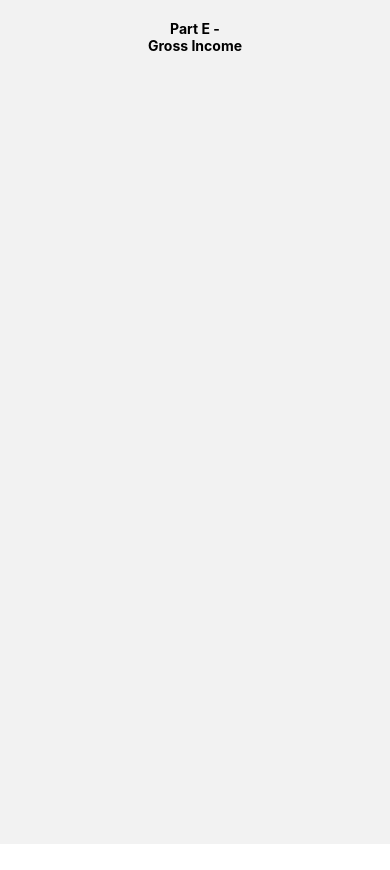
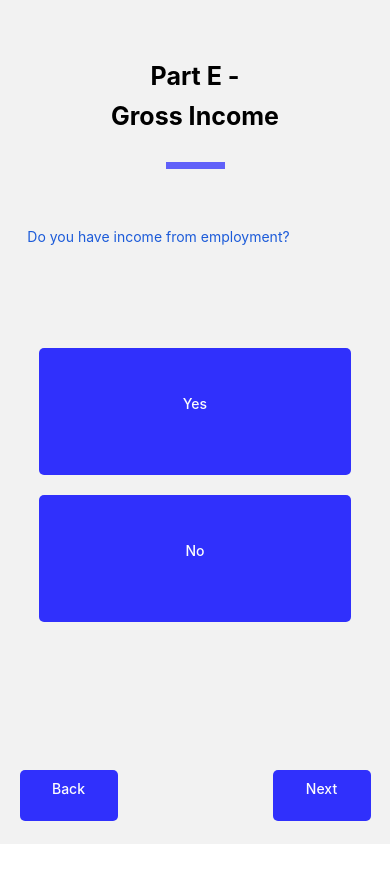
Before and after one commit to FAK-245/JustEASE, a React Native app: screen /Screen2 in a window 390 px wide. Before the commit the page ends 844 px from the top, so only its background shows below. Built offline with nearby package versions, Linux system fonts and the light colour scheme; what react-native-responsive-fontsize would draw is missing.

Commit message:
Screen 2
Done

```diff
--- a/src/Screens/Screen1/Screen1.js
+++ b/src/Screens/Screen1/Screen1.js
@@ -267,7 +267,10 @@ const Signup = ({ navigation }) => {
             <View
               style={{ flexDirection: "row", justifyContent: "space-between" }}
             >
-              <TouchableOpacity style={styles.yes}>
+              <TouchableOpacity
+                style={styles.yes}
+                onPress={() => navigation.navigate("Screen2")}
+              >
                 <Text
                   style={{
                     color: "white",
--- a/src/Screens/Screen2/Screen2.js
+++ b/src/Screens/Screen2/Screen2.js
@@ -1,16 +1,94 @@
-import { View, Text, SafeAreaView } from 'react-native'
-import React from 'react'
-import Style from './Style'
+import { View, Text, SafeAreaView, TouchableOpacity } from "react-native";
+import React from "react";
+import Theme from "../../utils/Theme";
+import styles from "./style";
+const Screen2 = ({ navigation }) => {
+  return (
+    <SafeAreaView style={{ flex: 1 }}>
+      <View style={styles.View1}>
+        <Text style={styles.Text1}>Part E -</Text>
+        <Text style={styles.Text2}>Gross Income</Text>
+      </View>
+      <View style={{ marginTop: "5%" }}>
+        <View
+          style={{
+            backgroundColor: "blue",
+            opacity: 0.6,
+            height: Theme.hp("0.8%"),
+            width: Theme.wp("15%"),
+            alignSelf: "center",
+          }}
+        ></View>
+        <View style={styles.View2}>
+          <Text
+            style={{ marginLeft: "7%", color: "#1c5bd9", marginTop: "15%" }}
+          >
+            Do you have income from employment?
+          </Text>
+        </View>
+        <View style={styles.View3}>
+          <TouchableOpacity style={styles.yes}>
+            <Text
+              style={{
+                color: "white",
+                textAlign: "center",
+                margin: 10,
+                marginTop: "15%",
+                fontWeight: "500",
+              }}
+            >
+              Yes
+            </Text>
+          </TouchableOpacity>
+          <TouchableOpacity style={styles.no}>
+            <Text
+              style={{
+                color: "white",
+                textAlign: "center",
+                margin: 10,
+                marginTop: "15%",
+                fontWeight: "500",
+              }}
+            >
+              No
+            </Text>
+          </TouchableOpacity>
+        </View>
+        <View
+          style={{
+            flexDirection: "row",
+            justifyContent: "space-between",
+            marginBottom: "10%",
+          }}
+        >
+          <TouchableOpacity style={styles.back}>
+            <Text
+              style={{
+                color: "white",
+                textAlign: "center",
+                margin: 10,
+                fontWeight: "500",
+              }}
+            >
+              Back
+            </Text>
+          </TouchableOpacity>
+          <TouchableOpacity style={styles.next}>
+            <Text
+              style={{
+                color: "white",
+                textAlign: "center",
+                margin: 10,
+                fontWeight: "500",
+              }}
+            >
+              Next
+            </Text>
+          </TouchableOpacity>
+        </View>
+      </View>
+    </SafeAreaView>
+  );
+};
 
-const Screen2 = () => {
-  return (
-    <SafeAreaView style={{flex: 1}}>
-        <View style={Style.View1}>
-           <Text style={Style.Text1}>Part E -</Text>
-           <Text style={Style.Text1} >Gross Income</Text>
-        </View>
-    </SafeAreaView>
-  )
-}
-
-export default Screen2
+export default Screen2;
--- a/src/Screens/Screen2/Style.js
+++ b/src/Screens/Screen2/Style.js
@@ -1,19 +1,73 @@
-import {View, Text, StyleSheet} from 'react-native';
-import {RFPercentage, RFValue} from 'react-native-responsive-fontsize';
+import { View, Text, StyleSheet } from "react-native";
+import { RFPercentage, RFValue } from "react-native-responsive-fontsize";
 import {
   widthPercentageToDP as wp,
   heightPercentageToDP as hp,
-} from 'react-native-responsive-screen';
-import Theme from '../../utils/Theme';
-const TextStyle = StyleSheet.create({
+} from "react-native-responsive-screen";
+import Theme from "../../utils/Theme";
+const styles = StyleSheet.create({
   View1: {
-padding: 20
+    height: Theme.hp("10%"),
+    justifyContent: "center",
+    marginTop: "15%",
   },
   Text1: {
-    fontSize: RFValue(20, 580),
-    textAlign: 'center',
-    fontWeight: 'bold',
-    color: 'black'
-  }
+    color: Theme.black,
+    textAlign: "center",
+    fontSize: 25,
+    fontWeight: "700",
+  },
+  Text2: {
+    color: Theme.black,
+    textAlign: "center",
+    fontSize: 25,
+    fontWeight: "700",
+    margin: 10,
+  },
+  View2: {
+    height: Theme.hp("20%"),
+  },
+  View3: {
+    height: Theme.hp("50%"),
+  },
+  yes: {
+    margin: 10,
+
+    height: Theme.hp("15%"),
+    width: Theme.wp("80%"),
+    backgroundColor: "blue",
+    borderRadius: 5,
+    alignSelf: "center",
+    // marginLeft: "5%",
+    opacity: 0.8,
+  },
+  no: {
+    margin: 10,
+    height: Theme.hp("15%"),
+    width: Theme.wp("80%"),
+    backgroundColor: "blue",
+    borderRadius: 5,
+    alignSelf: "center",
+    // marginRight: "5%",
+    opacity: 0.8,
+  },
+  back: {
+    margin: 10,
+    height: Theme.hp("6%"),
+    width: Theme.wp("25%"),
+    backgroundColor: "blue",
+    borderRadius: 5,
+    marginLeft: "5%",
+    opacity: 0.8,
+  },
+  next: {
+    margin: 10,
+    height: Theme.hp("6%"),
+    width: Theme.wp("25%"),
+    backgroundColor: "blue",
+    borderRadius: 5,
+    marginRight: "5%",
+    opacity: 0.8,
+  },
 });
-export default TextStyle;
+export default styles;
```
